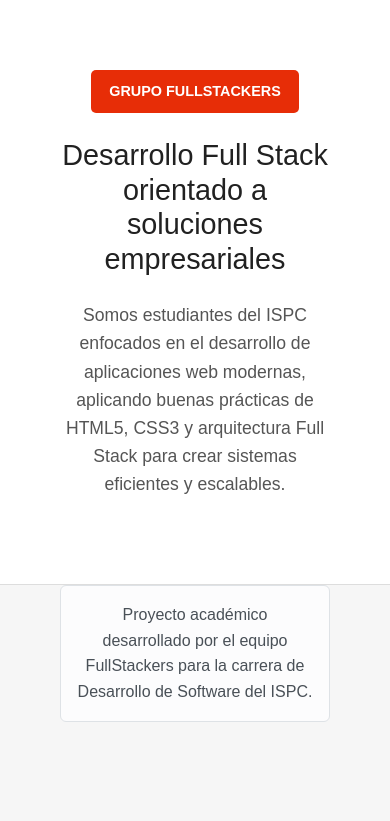
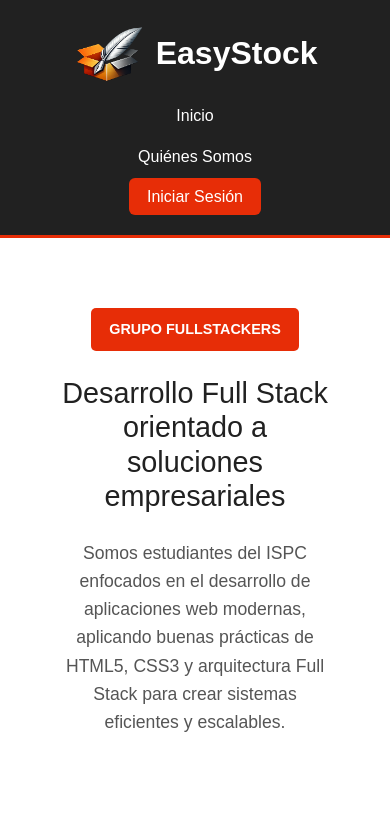
Before and after one commit to FullStackers-ISPC/ABP-FullStackers, an Angular app in the folder frontend/: page / in a window 390 px wide. Shown: the top 821 px of the page. Built offline with nearby package versions, Linux system fonts and the light colour scheme.

Commit message:
feat(navbar): crear navbar horizontal

```diff
--- a/frontend/src/app/app.html
+++ b/frontend/src/app/app.html
@@ -1 +1,2 @@
+<app-navbar-horizontal></app-navbar-horizontal>
 <app-quienes-somos></app-quienes-somos>
--- a/frontend/src/app/app.ts
+++ b/frontend/src/app/app.ts
@@ -1,9 +1,10 @@
 import { Component } from '@angular/core';
+import { NavbarHorizontal } from './navbar-horizontal/navbar-horizontal';
 import { QuienesSomos } from './quienes-somos/quienes-somos';
 
 @Component({
     selector: 'app-root',
-    imports: [QuienesSomos],
+    imports: [NavbarHorizontal, QuienesSomos],
     templateUrl: './app.html',
     styleUrl: './app.css'
 })
--- /dev/null
+++ b/frontend/src/app/navbar-horizontal/navbar-horizontal.css
@@ -0,0 +1,101 @@
+.header {
+  background-color: var(--dark-gray);
+  border-bottom: 3px solid var(--primary-red);
+  position: sticky;
+  top: 0;
+  z-index: 1000;
+}
+
+.navbar-container {
+  width: 100%;
+  padding: 0 60px;
+}
+
+.navbar {
+  min-height: 90px;
+  display: flex;
+  justify-content: space-between;
+  align-items: center;
+}
+
+.logo-container,
+.logo-link {
+  display: flex;
+  align-items: center;
+}
+
+.logo-link {
+  gap: 10px;
+}
+
+.logo-image {
+  height: 58px;
+  width: auto;
+}
+
+.logo-text {
+  color: white;
+  font-size: 2rem;
+  font-weight: bold;
+  white-space: nowrap;
+  transition: color 0.2s ease;
+}
+
+.logo-link:hover .logo-text {
+  color: var(--primary-red);
+}
+
+.nav-links {
+  display: flex;
+  align-items: center;
+  list-style: none;
+  gap: 35px;
+  margin: 0;
+  padding: 0;
+}
+
+.nav-links a {
+  color: white;
+  font-size: 1rem;
+  font-weight: 500;
+  transition: color 0.2s ease;
+}
+
+.nav-links a:hover {
+  color: var(--primary-red);
+}
+
+.nav-button {
+  padding: 10px 18px;
+  border-radius: 6px;
+  background-color: var(--primary-red);
+  color: white;
+  transition: background-color 0.2s ease, color 0.2s ease, transform 0.2s ease;
+}
+
+.nav-button:hover {
+  background-color: white;
+  color: var(--primary-red);
+  transform: translateY(-1px);
+}
+
+@media (max-width: 900px) {
+  .navbar {
+    flex-direction: column;
+    justify-content: center;
+    gap: 20px;
+    padding: 25px 0;
+  }
+}
+
+@media (max-width: 600px) {
+  .navbar-container {
+    padding: 0 30px;
+  }
+
+  .nav-links {
+    flex-direction: column;
+    align-items: center;
+    gap: 15px;
+  }
+}
--- /dev/null
+++ b/frontend/src/app/navbar-horizontal/navbar-horizontal.html
@@ -0,0 +1,22 @@
+<header class="header">
+  <div class="navbar-container">
+    <nav class="navbar" aria-label="Navegación principal">
+      <div class="logo-container">
+        <a href="index.html" class="logo-link" aria-label="Ir a Inicio">
+          <img
+            src="/assets/Branding/logo-st.png"
+            alt="EasyStock logo"
+            class="logo-image"
+          >
+          <span class="logo-text">EasyStock</span>
+        </a>
+      </div>
+
+      <ul class="nav-links">
+        <li><a href="index.html">Inicio</a></li>
+        <li><a href="quienes-somos.html">Quiénes Somos</a></li>
+        <li><a href="login.html" class="nav-button">Iniciar Sesión</a></li>
+      </ul>
+    </nav>
+  </div>
+</header>
--- a/frontend/src/styles.css
+++ b/frontend/src/styles.css
@@ -59,115 +59,6 @@ SECTION TITLES
 
 .section-title h2 {
     font-size: 2.2rem;
-}
-
-/* =========================
-HEADER
-========================= */
-.header {
-    background-color: var(--dark-gray);
-    border-bottom: 3px solid var(--primary-red);
-
-    position: sticky;
-    top: 0;
-    z-index: 1000;
-}
-
-
-/* =========================
-NAVBAR CONTAINER
-========================= */
-.navbar-container {
-    width: 100%;
-    padding: 0 60px;
-}
-
-/* =========================
-NAVBAR
-========================= */
-.navbar {
-    min-height: 90px;
-    display: flex;
-    justify-content: space-between;
-    align-items: center;
-}
-
-/* =========================
-LOGO
-========================= */
-.logo-container {
-    display: flex;
-    align-items: center;
-}
-
-.logo-link {
-    display: flex;
-    align-items: center;
-    gap: 10px;
-}
-
-.logo-image {
-    height: 58px;
-    width: auto;
-}
-
-.logo-text {
-    color: white;
-    font-size: 2rem;
-    font-weight: bold;
-    white-space: nowrap;
-    transition: color 0.2s ease;
-}
-
-.logo-link:hover .logo-text {
-    color: var(--primary-red);
-}
-
-/* =========================
-NAV LINKS
-========================= */
-.nav-links {
-    display: flex;
-    align-items: center;
-    list-style: none;
-    gap: 35px;
-
-    margin: 0;
-    padding: 0;
-}
-
-.nav-links a {
-    color: white;
-    font-size: 1rem;
-    font-weight: 500;
-    transition: color 0.2s ease;
-}
-
-.nav-links a:hover {
-    color: var(--primary-red);
-}
-.nav-links .active {
-    color: var(--primary-red);
-}
-
-/* =========================
-BUTTONS
-========================= */
-.nav-button {
-    padding: 10px 18px;
-    border-radius: 6px;
-    background-color: var(--primary-red);
-    color: white;
-    transition:
-    background-color 0.2s ease,
-    color 0.2s ease,
-    transform 0.2s ease;
-}
-
-.nav-button:hover {
-    background-color: white;
-    color: var(--primary-red);
-    transform: translateY(-1px);
 }
 
 /* =========================
@@ -272,23 +163,6 @@ FOOTER BOTTOM
 /* =========================
 RESPONSIVE
 ========================= */
-@media(max-width: 900px) {
-    .navbar {
-        flex-direction: column;
-        justify-content: center;
-        gap: 20px;
-        padding: 25px 0;
-    }
-}
-
-@media(max-width: 600px) {
-    .nav-links {
-        flex-direction: column;
-        align-items: center;
-        gap: 15px;
-    }
-}
-
 /* =========================
 BOOTSTRAP FIXES
 ========================= */
```
Also changed, not shown: frontend/src/app/navbar-horizontal/navbar-horizontal.ts (added, +9 -0 lines).
